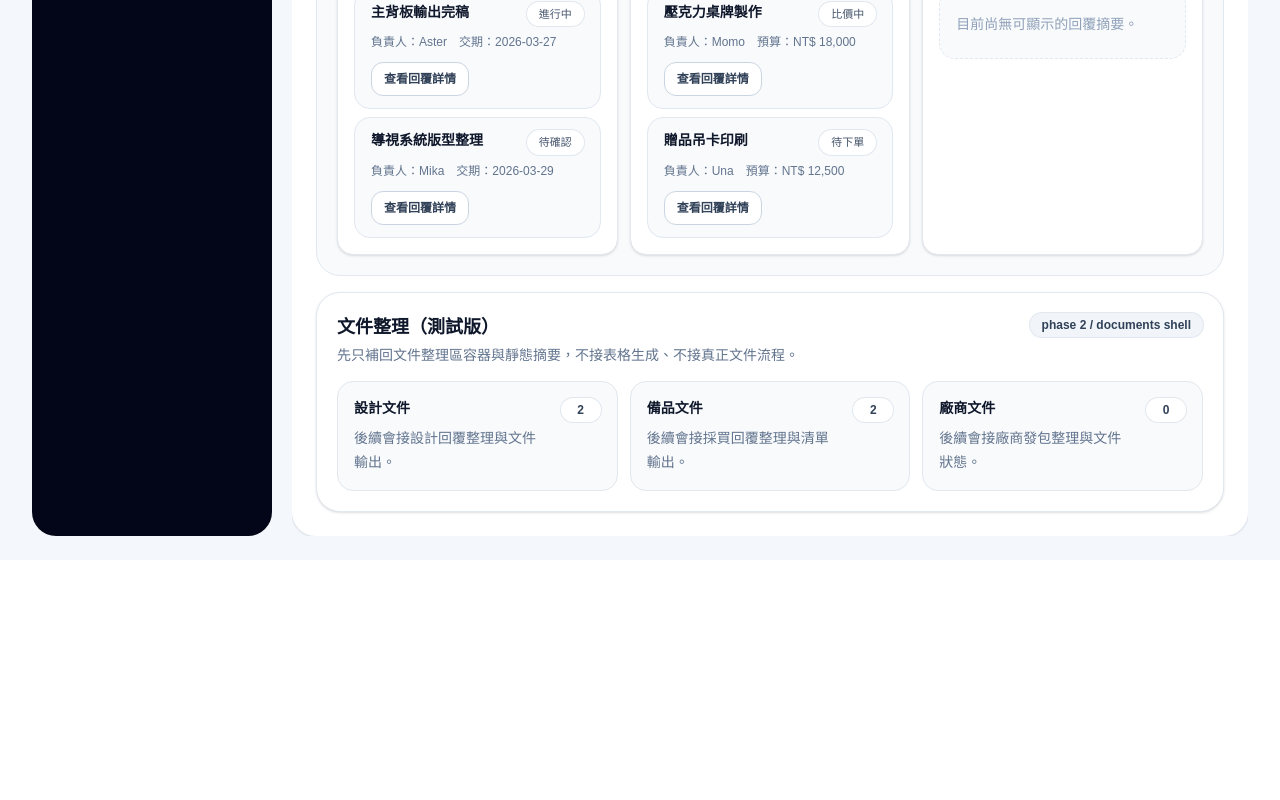
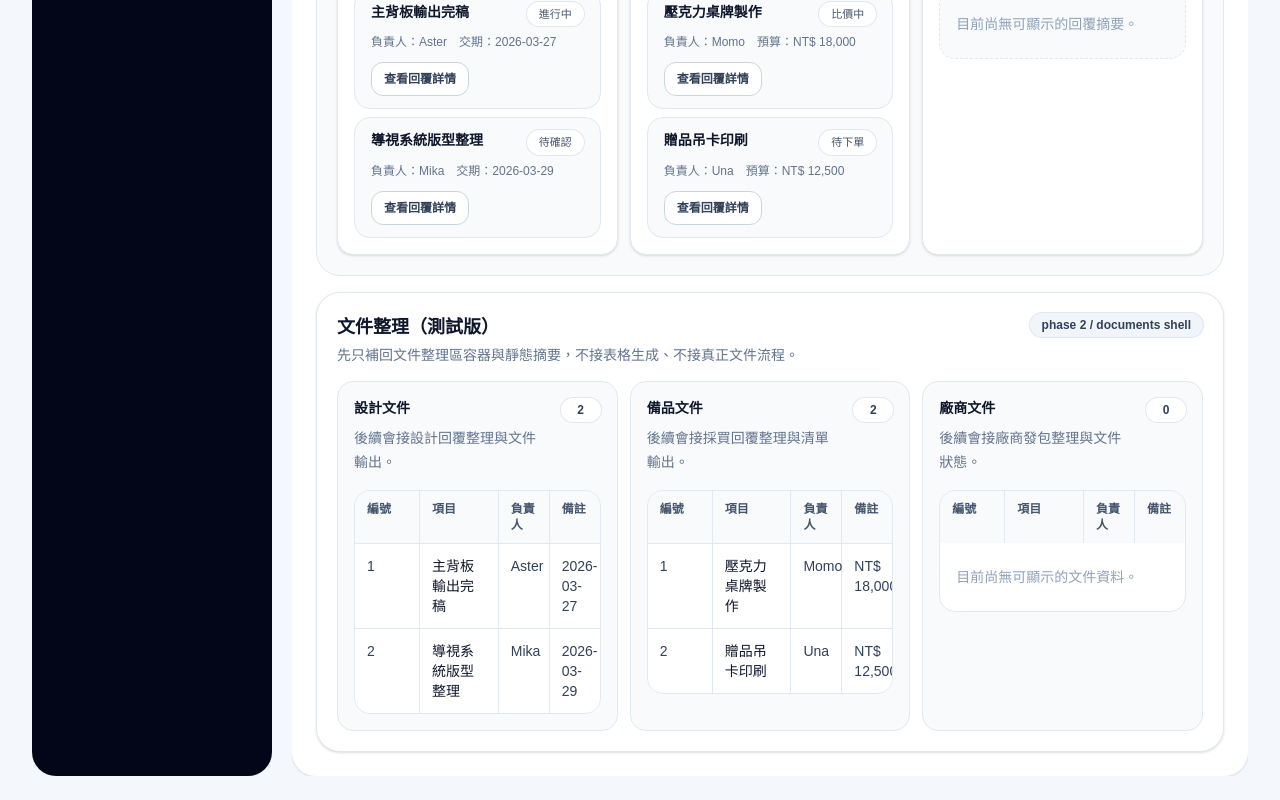
Before and after one commit to willy841/projectflow, a Next.js app in the folder project-mgmt/: page /projects/spring-popup-2026 in a window 1280 px wide. Shown: the part 2373-3173 px from the top of the page. Before the commit the page ends 2933 px from the top, so only its background shows below. Built offline with nearby package versions, Linux system fonts and the light colour scheme.

Commit message:
test: add minimal document preview table

```diff
--- a/project-mgmt/src/components/project-detail-shell.tsx
+++ b/project-mgmt/src/components/project-detail-shell.tsx
@@ -421,18 +421,31 @@ export function ProjectDetailShell({
                   title: "設計文件",
                   count: project.designTasks.length,
                   description: "後續會接設計回覆整理與文件輸出。",
+                  rows: project.designTasks.slice(0, 2).map((task, index) => ({
+                    no: index + 1,
+                    name: task.title,
+                    owner: task.assignee,
+                    meta: task.due,
+                  })),
                 },
                 {
                   key: "procurement-docs",
                   title: "備品文件",
                   count: project.procurementTasks.length,
                   description: "後續會接採買回覆整理與清單輸出。",
+                  rows: project.procurementTasks.slice(0, 2).map((task, index) => ({
+                    no: index + 1,
+                    name: task.title,
+                    owner: task.buyer,
+                    meta: task.budget,
+                  })),
                 },
                 {
                   key: "vendor-docs",
                   title: "廠商文件",
                   count: 0,
                   description: "後續會接廠商發包整理與文件狀態。",
+                  rows: [],
                 },
               ].map((docGroup) => (
                 <article key={docGroup.key} className="rounded-2xl border border-slate-200 bg-slate-50 p-4">
@@ -445,6 +458,24 @@ export function ProjectDetailShell({
                       {docGroup.count}
                     </span>
                   </div>
+
+                  <div className="mt-4 overflow-hidden rounded-2xl border border-slate-200 bg-white">
+                    <div className="grid grid-cols-[64px_minmax(0,1.4fr)_minmax(0,0.9fr)_minmax(0,0.9fr)] gap-px bg-slate-200 text-xs font-semibold text-slate-600">
+                      {['編號', '項目', '負責人', '備註'].map((label) => (
+                        <div key={`${docGroup.key}-${label}`} className="bg-slate-50 px-3 py-2.5">{label}</div>
+                      ))}
+                    </div>
+                    {docGroup.rows.length ? docGroup.rows.map((row) => (
+                      <div key={`${docGroup.key}-${row.no}-${row.name}`} className="grid grid-cols-[64px_minmax(0,1.4fr)_minmax(0,0.9fr)_minmax(0,0.9fr)] gap-px border-t border-slate-200 bg-slate-200 text-sm text-slate-700">
+                        <div className="bg-white px-3 py-3">{row.no}</div>
+                        <div className="bg-white px-3 py-3 font-medium text-slate-900">{row.name}</div>
+                        <div className="bg-white px-3 py-3">{row.owner}</div>
+                        <div className="bg-white px-3 py-3">{row.meta}</div>
+                      </div>
+                    )) : (
+                      <div className="px-4 py-6 text-sm text-slate-400">目前尚無可顯示的文件資料。</div>
+                    )}
+                  </div>
                 </article>
               ))}
             </div>
```
